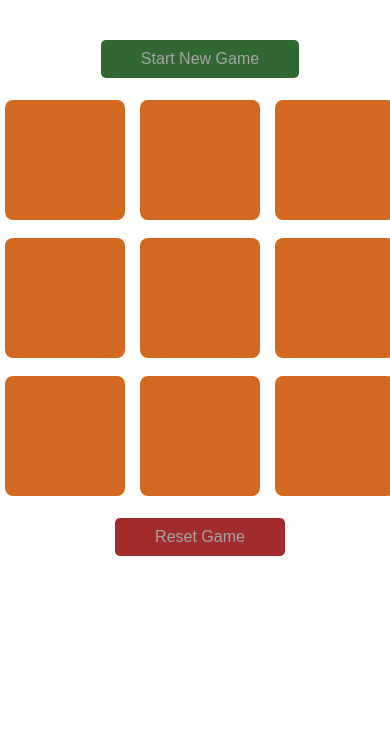
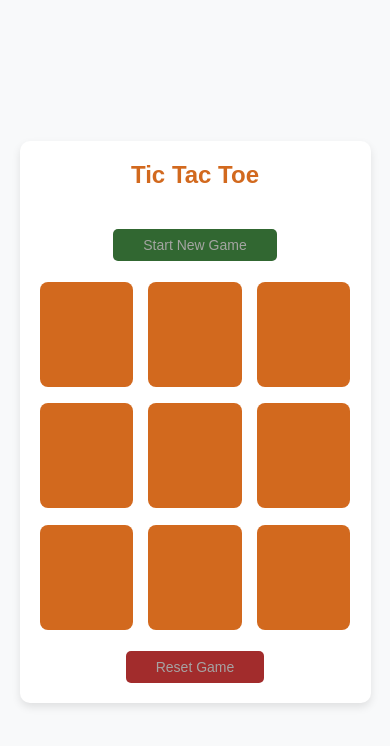
Before and after one commit to MrPAWAN143/tictactoe, a plain HTML site: page index.html in a window 390 px wide. Drawn offline with Linux system fonts and the light colour scheme.

Commit message:
readme file add and

```diff
--- a/index.html
+++ b/index.html
@@ -10,10 +10,13 @@
 
 <body>
     <div class="container">
+        <header>
+            <h1 class="game-title">Tic Tac Toe</h1>
+        </header>
 
         <div class="winner-box">
-            <h1></h1>
-            <Button class="startnewgame">Start New Game</Button>
+            <h1 class="winner-text"></h1>
+            <button class="startnewgame">Start New Game</button>
         </div>
 
         <div class="box-btn">
@@ -28,9 +31,7 @@
             <button class="btn"></button>
         </div>
 
-
-        <button id="restgame">Reset Game</button>
-
+        <button id="restgame" class="reset-game">Reset Game</button>
     </div>
 
     <script src="script.js"></script>
--- a/script.js
+++ b/script.js
@@ -42,7 +42,7 @@ const enablebtn = () => {
     for (let btn of btns) {
         btn.disabled = false
         btn.innerText = "";
-        Winner.innerText = 'Winner Announcement Here'
+        Winner.innerText = 'Winner Announcement'
         newgamebtn.style.backgroundColor = 'rgb(49, 103, 49)'
         newgamebtn.style.color = 'rgb(164, 165, 162)'
 
@@ -84,19 +84,11 @@ btns.forEach((btn) => {
         resetgame.style.backgroundColor = 'red'
         resetgame.style.color = 'white'
 
-        console.log('helos');
-
-
         checkwinner()
 
 
 
     })
-
-        // btn.addEventListener('change',()=>{
-
-
-        // })
 
 
 })
--- a/style.css
+++ b/style.css
@@ -4,21 +4,28 @@
     padding: 0;
 }
 
-body{
+body {
     height: 100vh;
-    /* display: flex; */
+    display: flex;
+    flex-direction: column;
     justify-content: start;
-    align-items: start;
+    align-items: center;
+    background-color: #f8f9fa; /* Light background for better contrast */
+    font-family: Arial, sans-serif;
 }
 
-.container{
-    width: 400px;
-    height: auto;
-   margin: auto;
-
+.container {
+    width: 90%;
+    max-width: 400px;
+    margin: auto;
+    text-align: center;
+    padding: 20px;
+    background-color: white; /* White container background */
+    box-shadow: 0 4px 8px rgba(0, 0, 0, 0.1); /* Subtle shadow */
+    border-radius: 10px;
 }
 .box-btn{
-    height: 400px;
+    height: 350px;
     width: 100%;
     display: flex;
     justify-content: center;
@@ -52,6 +59,7 @@ body{
 
 }
 
+
 .winner-box{
     margin: auto;
     display: flex;
@@ -74,3 +82,41 @@ body{
     font-size: 16px;
     cursor: pointer;
 }
+
+
+
+header {
+    margin-bottom: 20px;
+}
+
+header h1 {
+    font-size: 2rem;
+    color: chocolate;
+    margin-bottom: 10px;
+}
+
+header p {
+    font-size: 1rem;
+    color: #666;
+}
+
+
+/* Responsive Design */
+@media (max-width: 600px) {
+    header h1 {
+        font-size: 1.5rem;
+    }
+
+    header p {
+        font-size: 0.9rem;
+    }
+
+    .btn {
+        font-size: 35px;
+    }
+
+    #restgame, .startnewgame {
+        font-size: 14px;
+        padding: 8px 30px;
+    }
+}
```
Also changed, not shown: screenshort1.png (added), screenshort2.png (added), screenshort3.png (added), 2 other files.
